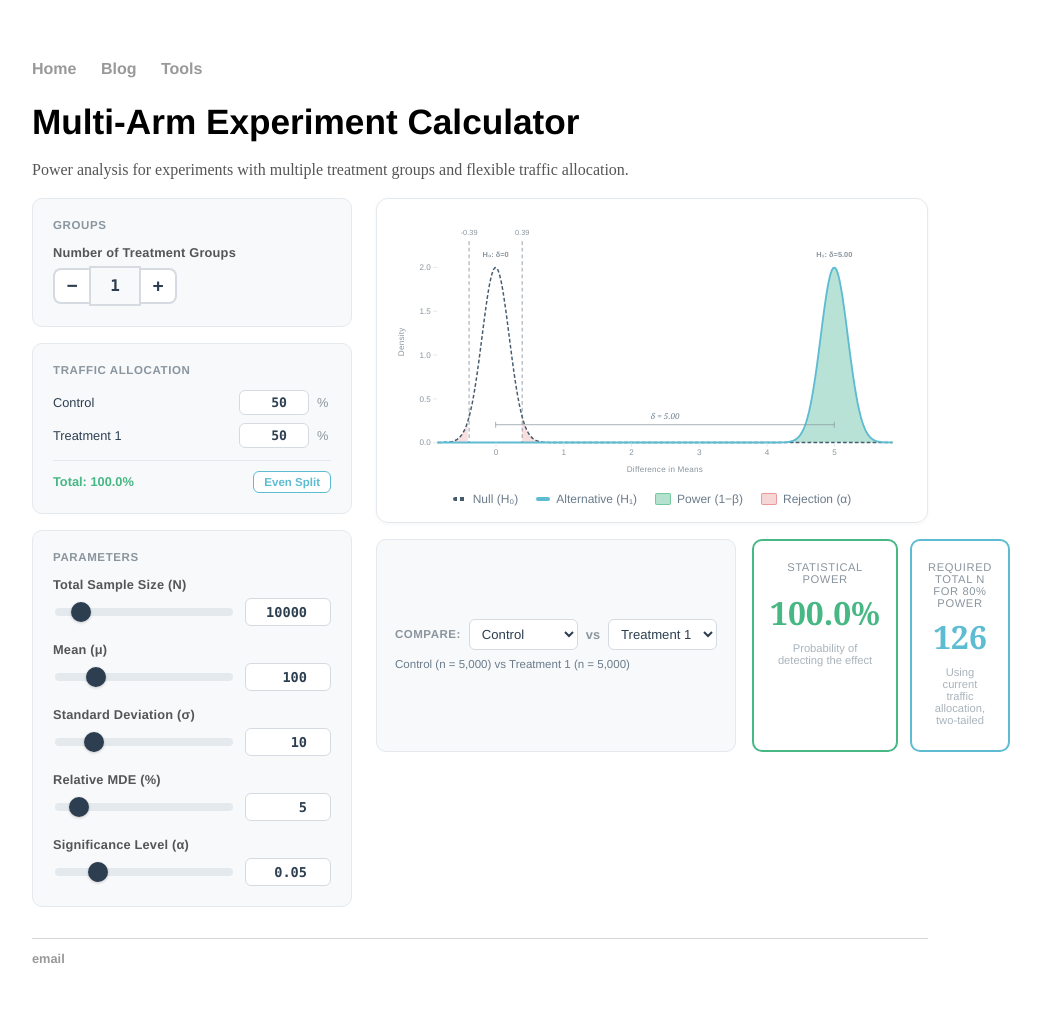
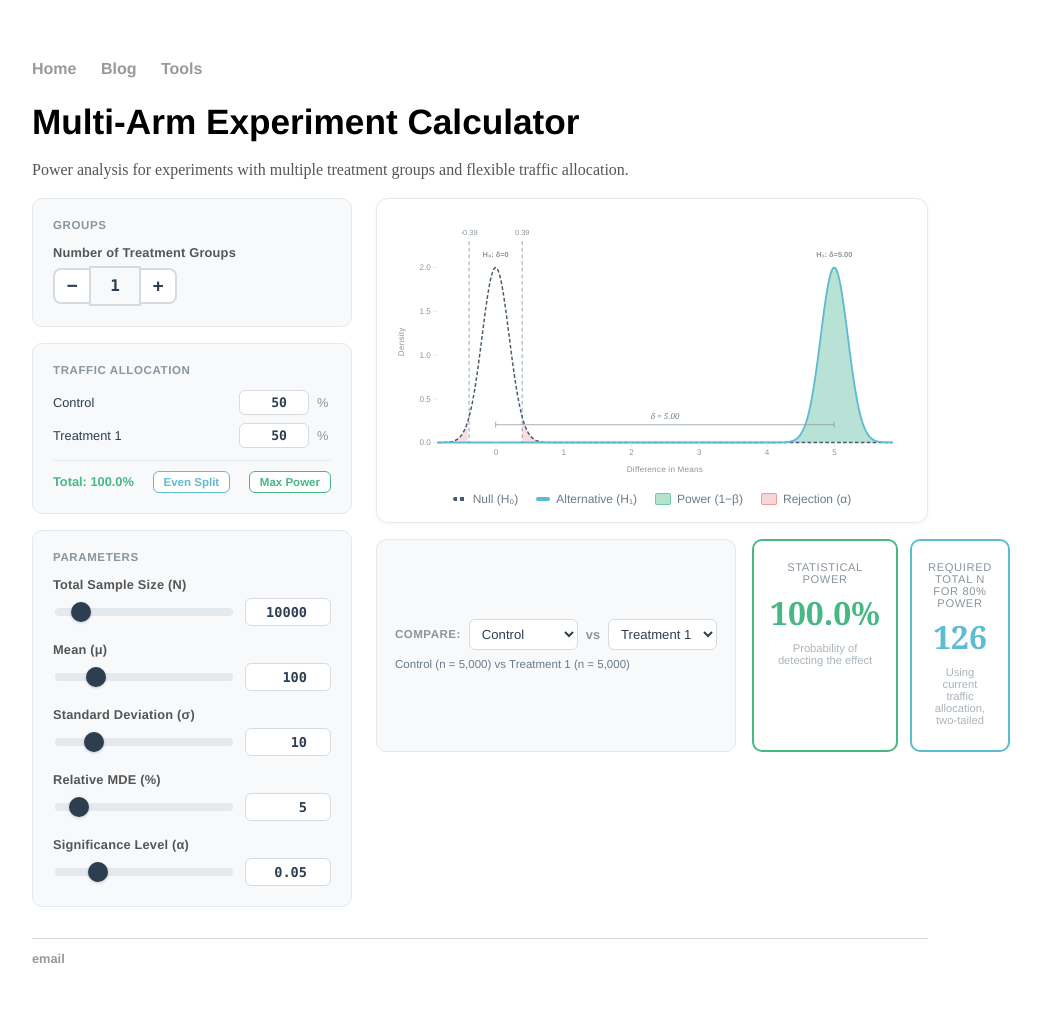
Before and after one commit to Archisman-Roy/Archisman-Roy.github.io, a Jekyll site: the page built from tools/multi-arm-calculator/index.html, in a window 1280 px wide. Shown: the whole page, without its empty margins (160-1201 px from the left). Built offline with Jekyll 4.4.1, drawn with Linux system fonts in a browser that asks for light colours.

Commit message:
Add Max Power button to optimize traffic allocation
Allocates 50/50 to the two compared groups and 0% to the rest,
which minimizes SE and maximizes power for the selected comparison.

Co-Authored-By: Claude Opus 4.6 <noreply@anthropic.com>

```diff
--- a/tools/multi-arm-calculator/index.html
+++ b/tools/multi-arm-calculator/index.html
@@ -229,6 +229,13 @@ title: Multi-Arm Experiment Calculator
 .btn-even-split:hover {
     background: #f0fafb;
 }
+.btn-max-power {
+    border-color: #47b784;
+    color: #47b784;
+}
+.btn-max-power:hover {
+    background: #f0faf5;
+}
 
 /* Below-chart area */
 .below-chart {
@@ -437,6 +444,7 @@ title: Multi-Arm Experiment Calculator
                 <div class="alloc-footer">
                     <span class="alloc-total" id="alloc-total-wrap">Total: <span id="alloc-total">100.0</span>%</span>
                     <button class="btn-even-split" id="btn-even-split">Even Split</button>
+                    <button class="btn-even-split btn-max-power" id="btn-max-power">Max Power</button>
                 </div>
             </div>
 
@@ -856,6 +873,7 @@ title: Multi-Arm Experiment Calculator
         setNumTreatments(S.numTreatments + 1);
     });
     document.getElementById('btn-even-split').addEventListener('click', evenSplit);
+    document.getElementById('btn-max-power').addEventListener('click', maxPowerSplit);
 
     compASelect.addEventListener('change', function () {
         S.compA = parseInt(this.value);
```
Also changed, not shown: other parts of tools/multi-arm-calculator/index.html (+9 -0 lines).
